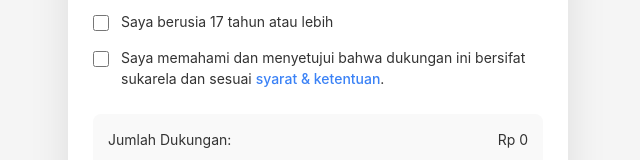
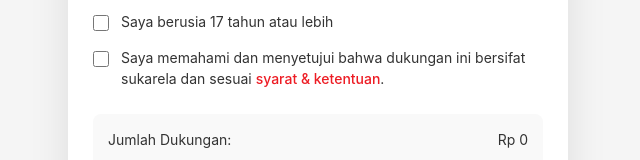
Before and after one commit to muhariefikhsanyafi/LapakSulawesi, a Next.js app: page / in a window 1280 px wide. Shown: the part 628-788 px from the top of the page, without its empty margins (322-962 px from the left). Built offline with nearby package versions, Linux system fonts and the light colour scheme.

Commit message:
Update viaQris.css

```diff
--- a/styles/viaQris.css
+++ b/styles/viaQris.css
@@ -1,6 +1,6 @@
 :root {
-    --warna-utama: #3b82f6;
-    --warna-kedua: #f59e0b;
+    --warna-utama: #ed1c24;
+    --warna-kedua: #ed1c24;
     --biru-muda: #7dd3fc;
     --teks-gelap: #333;
     --teks-terang: #666;
```
